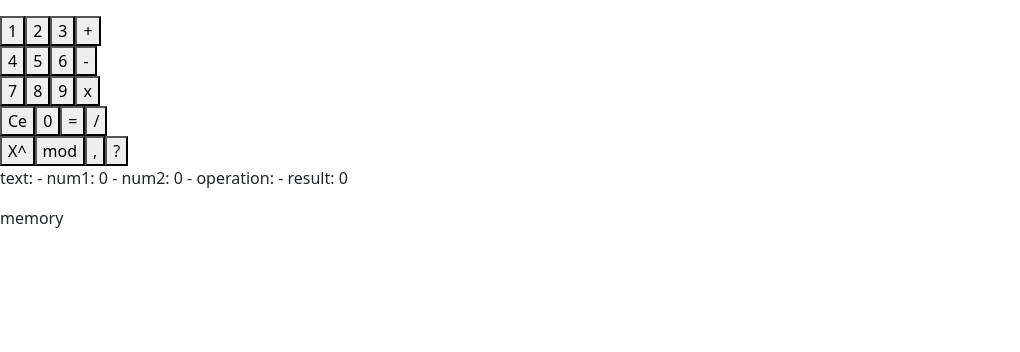
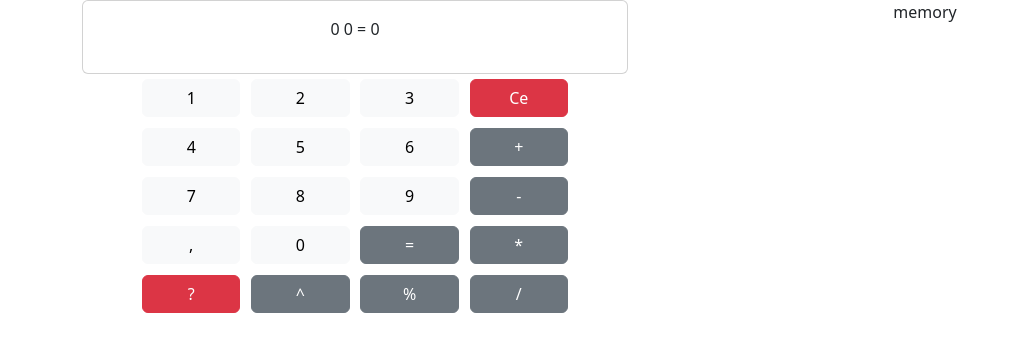
Before and after one commit to rafaScalet/calcBootstrap, an Angular app: page / in a window 1280 px wide. Shown: the top 352 px of the page, without its empty margins (0-1020 px from the left). Built offline with nearby package versions, Linux system fonts and the light colour scheme.

Commit message:
style for numeric buttons created

```diff
--- a/src/app/calculator/calculator.component.html
+++ b/src/app/calculator/calculator.component.html
@@ -1,50 +1,51 @@
-<div class="content">
-  <div class="calculator">
-    <form>
+<div class="container text-center">
+  <div class="row row-cols-2">
+    <div class="calculator">
       <div class="display">
-        <p></p>
+        <div class="card">
+          <div class="card-body">
+            <p>{{num2}} {{operation}} {{num1}} = {{result}}</p>
+          </div>
+        </div>
       </div>
-      <div class="button-group">
+      <div>
         <div>
-          <button (click)="set('1')">1</button>
-          <button (click)="set('2')">2</button>
-          <button (click)="set('3')">3</button>
-          <button (click)="ope('+')">+</button>
+          <button style="width: 18%; margin: 1%" type="button" class="btn btn-light" (click)="set('1')">1</button>
+          <button style="width: 18%; margin: 1%" type="button" class="btn btn-light" (click)="set('2')">2</button>
+          <button style="width: 18%; margin: 1%" type="button" class="btn btn-light" (click)="set('3')">3</button>
+          <button style="width: 18%; margin: 1%" type="button" class="btn btn-danger" (click)="clear()">Ce</button>
         </div>
         <div>
-          <button (click)="set('4')">4</button>
-          <button (click)="set('5')">5</button>
-          <button (click)="set('6')">6</button>
-          <button (click)="ope('-')">-</button>
+          <button style="width: 18%; margin: 1%" type="button" class="btn btn-light" (click)="set('4')">4</button>
+          <button style="width: 18%; margin: 1%" type="button" class="btn btn-light" (click)="set('5')">5</button>
+          <button style="width: 18%; margin: 1%" type="button" class="btn btn-light" (click)="set('6')">6</button>
+          <button style="width: 18%; margin: 1%" type="button" class="btn btn-secondary" (click)="ope('+')">+</button>
         </div>
         <div>
-          <button (click)="set('7')">7</button>
-          <button (click)="set('8')">8</button>
-          <button (click)="set('9')">9</button>
-          <button (click)="ope('*')">x</button>
+          <button style="width: 18%; margin: 1%" type="button" class="btn btn-light" (click)="set('7')">7</button>
+          <button style="width: 18%; margin: 1%" type="button" class="btn btn-light" (click)="set('8')">8</button>
+          <button style="width: 18%; margin: 1%" type="button" class="btn btn-light" (click)="set('9')">9</button>
+          <button style="width: 18%; margin: 1%" type="button" class="btn btn-secondary" (click)="ope('-')">-</button>
         </div>
         <div>
-          <button (click)="clear()">Ce</button>
-          <button (click)="set('0')">0</button>
-          <button (click)="calc()">=</button>
-          <button (click)="ope('/')">/</button>
+          <button style="width: 18%; margin: 1%" type="button" type="button" class="btn btn-light" (click)="set('.')">,</button>
+          <button style="width: 18%; margin: 1%" type="button" type="button" class="btn btn-light" (click)="set('0')">0</button>
+          <button style="width: 18%; margin: 1%" type="button" type="button" class="btn btn-secondary" (click)="calc()">=</button>
+          <button style="width: 18%; margin: 1%" type="button" class="btn btn-secondary" (click)="ope('*')">*</button>
         </div>
         <div>
-          <button (click)="ope('**')">X^</button>
-          <button (click)="ope('%')">mod</button>
-          <button (click)="set('.')">,</button>
-          <button>?</button>
+          <button style="width: 18%; margin: 1%" type="button" class="btn btn-danger">?</button>
+          <button style="width: 18%; margin: 1%" type="button" class="btn btn-secondary" (click)="ope('**')">^</button>
+          <button style="width: 18%; margin: 1%" type="button" class="btn btn-secondary" (click)="ope('%')">%</button>
+          <button style="width: 18%; margin: 1%" type="button" class="btn btn-secondary" (click)="ope('/')">/</button>
         </div>
       </div>
-    </form>
+    </div>
+    <div class="memory">
+      <p>memory</p>
+      <ul>
+        <li *ngFor="let item of memory">{{ item }}</li>
+      </ul>
+    </div>
   </div>
 </div>
-
-<p>text: {{text}} - num1: {{num1}} - num2: {{num2}} - operation: {{operation}} - result: {{result}}</p>
-
-<div>
-  <p>memory</p>
-  <ul>
-    <li *ngFor="let item of memory">{{ item }}</li>
-  </ul>
-</div>
--- a/src/app/calculator/calculator.component.ts
+++ b/src/app/calculator/calculator.component.ts
@@ -8,7 +8,7 @@ import { Component } from '@angular/core';
 export class CalculatorComponent {
   num1: number = 0;
   num2: number = 0;
-  result: any = 0;
+  result: number = 0;
   memory: string[] = [];
   operation: string = '';
   text: string = '';
@@ -22,11 +22,12 @@ export class CalculatorComponent {
     this.operation = operation;
     this.num2 = this.num1;
     this.text = '';
+    this.num1 = 0;
   }
 
   calc() {
-    this.result = eval(this.num1 + this.operation + this.num2);
-    this.memory.push(this.num1 + this.operation + this.num2 + '= ' + this.result);
+    this.result = eval(this.num2 + this.operation + this.num1);
+    this.memory.push(this.num2 + this.operation + this.num1 + '= ' + this.result);
     this.text = '';
   }
 
```
